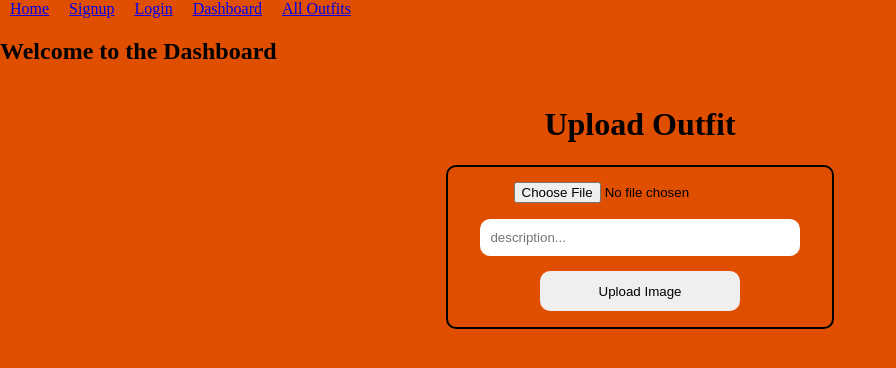
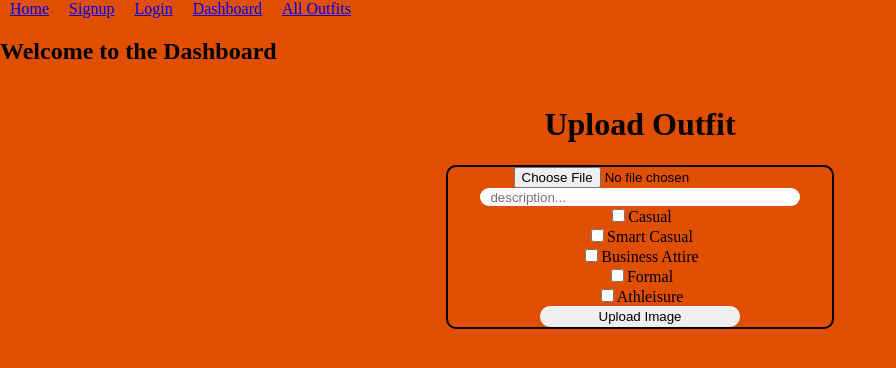
Before and after one commit to TasselledWobblegang/Chic, a React app: page /dashboard in a window 1280 px wide. Shown: the top 368 px of the page, without its empty margins (0-896 px from the left). Built offline with nearby package versions, Linux system fonts and the light colour scheme.

Commit message:
add category checkboxes to upload outfit

```diff
--- a/client/components/AllOutfits.jsx
+++ b/client/components/AllOutfits.jsx
@@ -34,6 +34,7 @@ const AllOutfits = ({ SSID }) => {
   console.log('outfitImage:', outfitImage);
   console.log('outfitDes:', outfitDes);
 
+  // get the image and description data, as well as the category information from the server!
   const array = [];
   for (let i = 0; i < outfitImage.length; i++) {
     array.push(
--- a/client/components/UploadOutfit.jsx
+++ b/client/components/UploadOutfit.jsx
@@ -8,16 +8,29 @@ const UploadOutfit = ({ SSID }) => {
   const [file, setFile] = useState(undefined);
   const [description, setDescription] = useState('');
   const [images, setImages] = useState([]);
+  // checkboxes!
+  const [categories, setCategories] = useState({
+    casual: false,
+    smartCasual: false,
+    businessAttire: false,
+    formal: false,
+    athleisure: false,
+  });
 
   const [imagePath, setImagePath] = useState('');
   const [imageDescription, setImageDescription] = useState('');
 
   // SEND IMAGE AS FORM DATA
-  async function postImage({ image, description, SSID }) {
+  async function postImage({ image, description, SSID, categories }) {
     const formData = new FormData();
     formData.append('image', image);
     formData.append('description', description);
     formData.append('SSID', SSID);
+    formData.append('casual', categories.casual);
+    formData.append('smart-casual', categories.smartCasual);
+    formData.append('business-attire', categories.businessAttire);
+    formData.append('formal', categories.formal);
+    formData.append('athleisure', categories.athleisure);
 
     const result = await axios.post('/outfits/upload', formData, {
       headers: { 'Content-Type': 'multipart/form-data' },
@@ -29,7 +42,7 @@ const UploadOutfit = ({ SSID }) => {
   // SUBMIT IMAGE BUTTON
   const submitImage = async (e) => {
     e.preventDefault();
-    const result = await postImage({ image: file, description, SSID });
+    const result = await postImage({ image: file, description, SSID, categories });
     console.log('Result after submiting image: ', result);
 
     // setImages([result.image, ...images]);
@@ -42,6 +55,16 @@ const UploadOutfit = ({ SSID }) => {
     const file = e.target.files[0];
     setFile(file);
   };
+
+  // checkboxes!
+  const handleCheckChange = (event) => {
+    const { name, value, checked } = event.target;
+    if (name === 'categories') {
+      setCategories(
+        {...categories, [value]:checked},
+      )
+    }
+  }
 
   return (
     <>
@@ -84,6 +107,67 @@ const UploadOutfit = ({ SSID }) => {
             type="text"
             placeholder="description..."
           />
+
+          <div>
+            <input
+              type="checkbox"
+              id="casual"
+              value="casual"
+              name="categories"
+              checked={categories.casual}
+              onChange={handleCheckChange}
+            />
+            <label htmlFor="casual">Casual</label>
+          </div>
+
+          <div>
+            <input
+              type="checkbox"
+              id="smartCasual"
+              value="smartCasual"
+              name="categories"
+              checked={categories.smartCasual}
+              onChange={handleCheckChange}
+            />
+            <label htmlFor="smartCasual">Smart Casual</label>
+          </div>
+
+          <div>
+            <input
+              type="checkbox"
+              id="businessAttire"
+              value="businessAttire"
+              name="categories"
+              checked={categories.businessAttire}
+              onChange={handleCheckChange}
+            />
+            <label htmlFor="businessAttire">Business Attire</label>
+          </div>
+
+          <div>
+            <input
+              type="checkbox"
+              id="formal"
+              value="formal"
+              name="categories"
+              checked={categories.formal}
+              onChange={handleCheckChange}
+            />
+            <label htmlFor="formal">Formal</label>
+          </div>
+
+          <div>
+            <input
+              type="checkbox"
+              id="athleisure"
+              value="athleisure"
+              name="categories"
+              checked={categories.athleisure}
+              onChange={handleCheckChange}
+            />
+            <label htmlFor="athleisure">Athleisure</label>
+          </div>
+
           <input
             style={{
               height: '40px',
```
